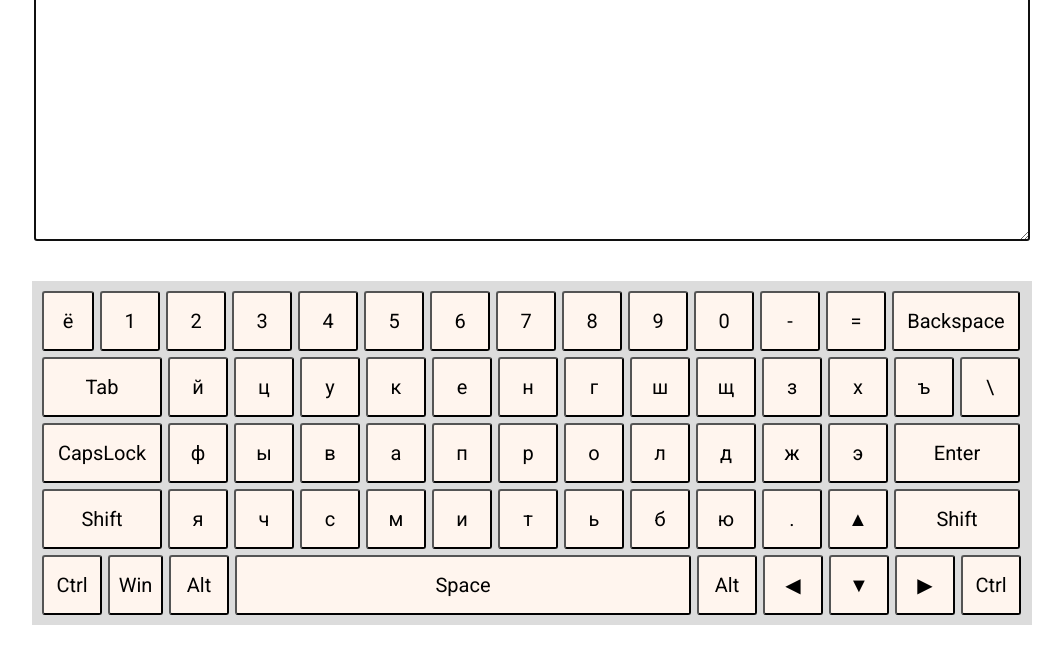
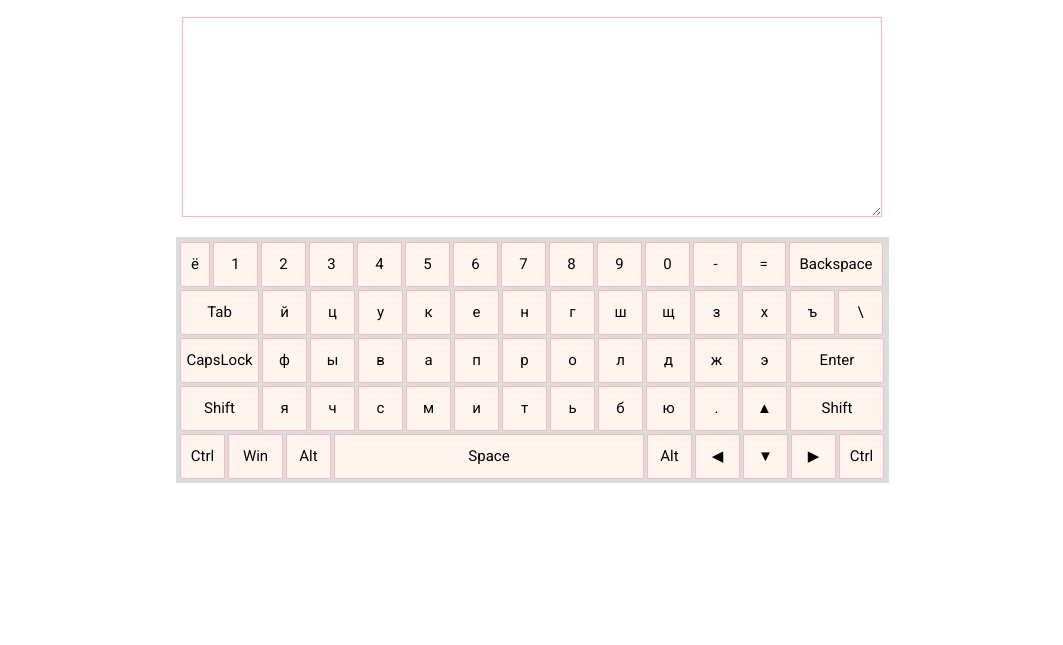
Before and after one commit to danikman89/virtual-keyboard, a website with bundled scripts: page index.html in a window 1280 px wide. Shown: the part 172-817 px from the top of the page, without its empty margins (108-1171 px from the left). Built offline with nearby package versions, Linux system fonts and the light colour scheme.

Commit message:
refactor: change keyboard style

```diff
--- a/style.css
+++ b/style.css
@@ -3,17 +3,17 @@
   margin: 0 auto;
   padding: 0;
   font-family: 'Roboto', sans-serif;
-  font-size: 20px;
-
+  font-size: 15px;
 }
 
 .keyboard__key {
-  width: 60px;
-  height: 60px;
-  margin: 3px;
-  border-radius: 3px;
+  width: 45px;
+  height: 45px;
+  margin: 1.5px;
+  border-radius: 2px;
   background-color: #FFF5EE;
   transition: all 0.5s;
+  border: 1px solid #FFB6C1;
 }
 
 .keyboard__key:hover {
@@ -23,9 +23,8 @@
 
 .keyboard__keys {
   background-color: #DCDCDC;
-  margin:20px;
-  padding: 7px;
-  width: 1000px;
+  padding: 3px;
+  width: 713px;
 }
 
 .key__caps--active {
@@ -38,9 +37,10 @@
   justify-content: center;
   flex-wrap: wrap;
   align-items: center;
-  max-width: 1200px;
+  max-width: 1000px;
   margin: 0 auto;
-  margin-top: 50px;
+  /* margin-top: 50px; */
+  height: 100vh;
 
 }
 
@@ -50,49 +50,53 @@
 }
 
 .key__space {
-  width: 456px;
+  width: 310px;
 }
 
  .textarea {
   display: block;
-  height: 250px;
-  width: 83%;
-  margin: 20px 0;
-  padding: 20px;
+  height: 200px;
+  width: 70%;
+  margin: 20px;
+  padding: 10px;
+  border: 1px solid #FFB6C1;
+}
+
+.textarea:focus {
+   outline: none;
 }
 
  h1 {
-  margin-top: 50px;
-  font-size: 37px;
+  font-size: 20px;
   color: #87CEFA;
 }
 
 .key--0 {
-  width: 52px;
+  width: 30px;
 }
 
 .key__back {
-  width: 128px;
+  width: 94px;
 }
 
 .key__tab {
-  width: 120px;
+  width: 79px;
 }
 
 .key__shift-left {
-  width: 120px;
+  width: 79px;
 }
 
 .key__shift-right {
-  width: 126px;
+  width: 94px;
 }
 
 .key__caps {
-  width: 120px;
+  width: 79px;
 }
 
 .key__enter {
-  width: 126px;
+  width: 94px;
 }
 
 .key__win {
```
